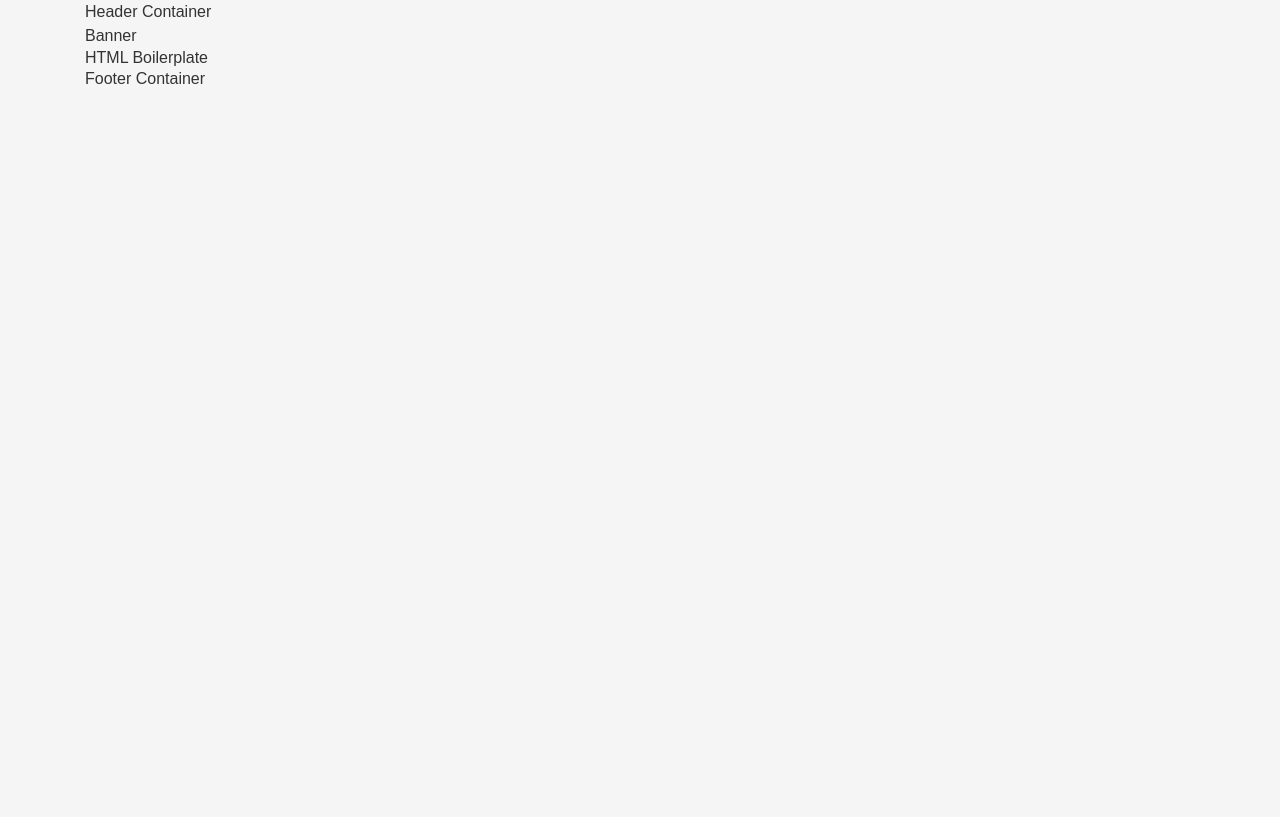
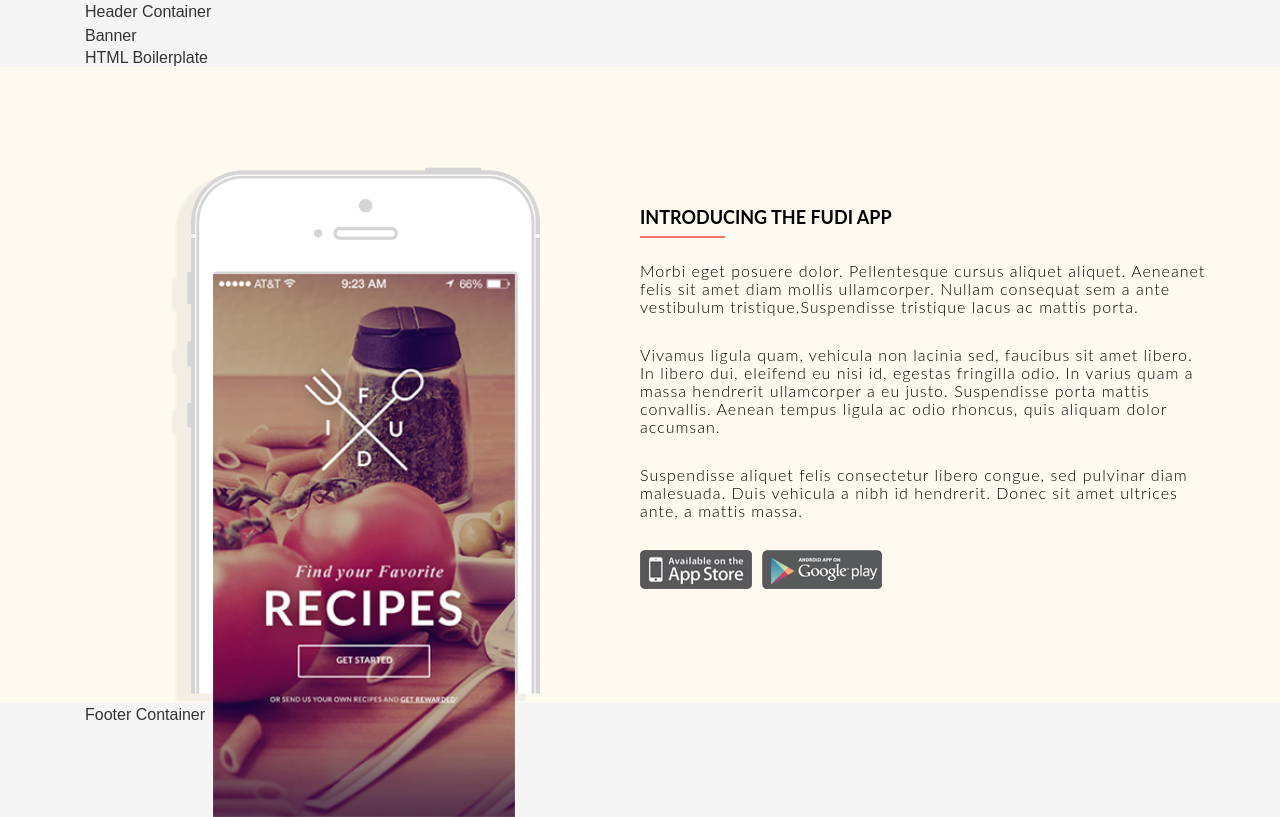
Before and after one commit to NguyenTruongGiang33/Html-Boilerplate1, a website: page src/views/pages/index.html in a window 1280 px wide. Drawn offline with nearby package versions, Linux system fonts and the light colour scheme; files that its build step writes are made by us from their sources; files whose address does not match are found by name.

Commit message:
fea/slice-introducing

```diff
--- a/src/styles/base/_variables.scss
+++ b/src/styles/base/_variables.scss
@@ -0,0 +1,4 @@
+$cl-primary:white;
+$font-lato: "Lato";
+$ff-timenew :"Times New Roman";
+$cl-footer:#c6c6c6;
--- /dev/null
+++ b/src/styles/layout/_introducing.scss
@@ -0,0 +1,62 @@
+.introdution-container{
+    background-color:floralwhite;
+    padding-top: 100px;
+    .container{
+        .row{
+            .left-contain{
+                text-align: center;
+                width: 50%;
+                .img1{
+                    position: relative;
+                    img{
+                         width: 65%;
+                    }
+                    .img2{
+                        text-align: center;
+                        width: 53%;
+                        position: absolute;
+                        top: 20%;
+                        left: 25%;
+                    }
+                }
+            }
+            .right-contain{
+                width: 50%;
+                margin-top: 35px;
+                .title-intro{
+                    @include rem("font-size",18);
+                    @include rem("line-height",30);
+                    color: #000000;
+                    font-weight: 700;
+                    font-family: $font-lato;
+                    margin-bottom: 30px;
+                    position: relative;
+                    &:after {
+                        content: '';
+                        width: 85px;
+                        height: 2px;
+                        background: #F57365;
+                        position: absolute;
+                        left: 0;
+                        bottom: -20%;
+                    }
+                }
+                .text-p{
+                    @include rem("font-size",16);
+                    @include rem("line-height",18);
+                    color: #000000;
+                    font-family: $font-lato;
+                    font-weight: 300;
+                    letter-spacing: 1px;
+                    margin-bottom: 30px;
+                }
+                .logo-ac{
+                    display: flex;
+                    img{
+                        margin-right: 10px;
+                    }
+                }
+            }
+        }
+    }
+}
--- a/src/styles/main.scss
+++ b/src/styles/main.scss
@@ -19,6 +19,7 @@
 // ----------------------------------------------------------------------
 @import "layout/header";
 @import "layout/footer";
+@import "layout/introducing";
 
 // ----------------------------------------------------------------------
 // Custom
--- a/src/views/pages/index.html
+++ b/src/views/pages/index.html
@@ -25,7 +25,8 @@
         </div>
       </div>
     </main>
-
+      <!-- include introducing.html -->
+    @@include('../partials/introducing.html')
     <!-- include footer.html -->
     @@include('../layouts/footer.html')
   </div>
--- /dev/null
+++ b/src/views/partials/introducing.html
@@ -0,0 +1,25 @@
+<section class="introdution-container">
+  <div class="container">
+    <div class="row">
+        <div class="left-contain">
+            <div class="img1"><img src="images/iphone5.png"/>
+                <div>
+                    <img src="images/background_ip.png"/  class="img2">
+                </div>
+            </div>
+
+        </div>
+        <div class="right-contain">
+            <h3 class="title-intro">INTRODUCING THE FUDI APP</h3>
+            <p class="text-p">Morbi eget posuere dolor. Pellentesque cursus aliquet aliquet. Aeneanet  felis sit amet diam mollis ullamcorper. Nullam consequat sem a ante vestibulum tristique.Suspendisse tristique lacus ac mattis porta.</p>
+            <p class="text-p">Vivamus ligula quam, vehicula non lacinia sed, faucibus sit amet libero. In libero dui, eleifend eu nisi id, egestas fringilla odio. In varius quam a massa hendrerit ullamcorper a eu justo. Suspendisse porta mattis convallis.  Aenean tempus ligula ac odio rhoncus, quis aliquam dolor accumsan.</p>
+            <p class="text-p">Suspendisse aliquet felis consectetur libero congue, sed pulvinar diam  malesuada. Duis vehicula a nibh id hendrerit. Donec sit amet ultrices ante, a mattis massa. </p>
+            <div class="logo-ac">
+                <div><img src="images/app-store.png"/></div>
+                <div><img src="images/ch-play.png"/></div>
+            </div>
+
+        </div>
+    </div>
+  </div>
+</section>
```
Also changed, not shown: src/index.html (+25 -0 lines).
